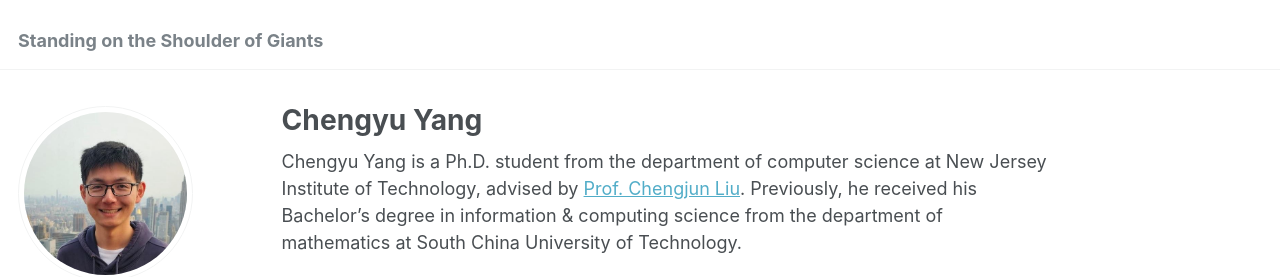
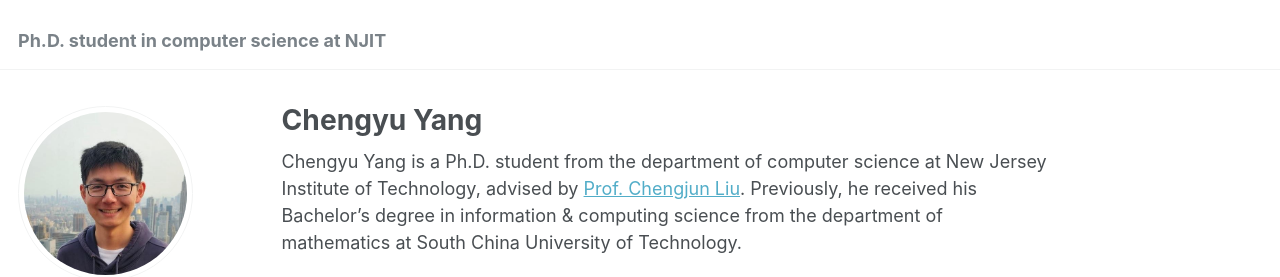
Before and after one commit to chengyuyang-njit/chengyuyang-njit.github.io, a Jekyll site: the page built from _pages/about.md, in a window 1280 px wide. Shown: the top 277 px of the page. Built offline with Jekyll 4.4.1, drawn with Linux system fonts in a browser that asks for light colours; some web fonts are replaced.

Commit message:
Update _config.yml

```diff
--- a/_config.yml
+++ b/_config.yml
@@ -8,7 +8,7 @@
 
 # Basic Site Settings
 locale                   : "en-US"
-title                    : "Standing on the Shoulder of Giants"
+title                    : "Ph.D. student in computer science at NJIT"
 title_separator          : "-"
 name                     : &name "Chengyu Yang"
 description              : &description "personal description"
```
